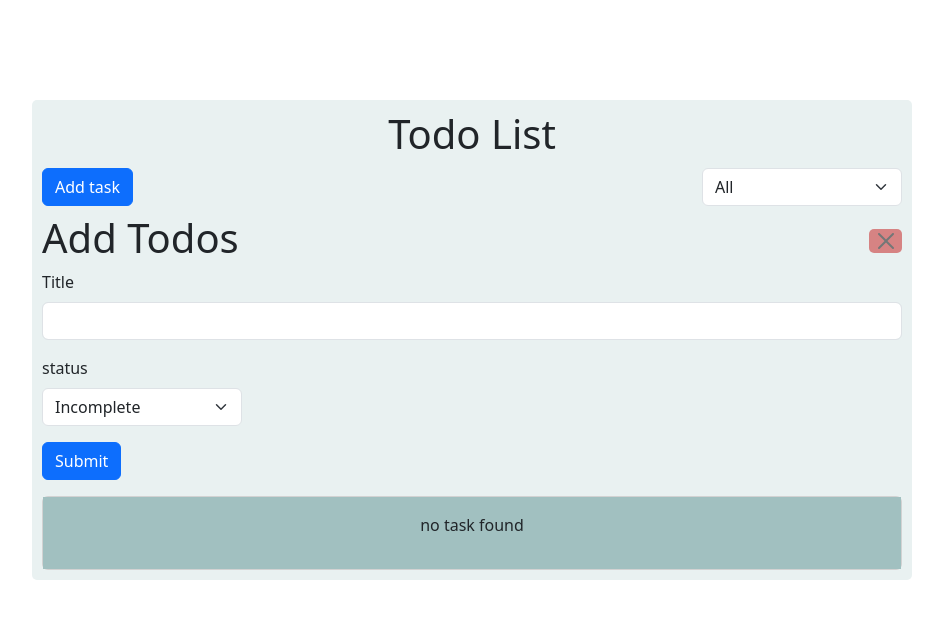
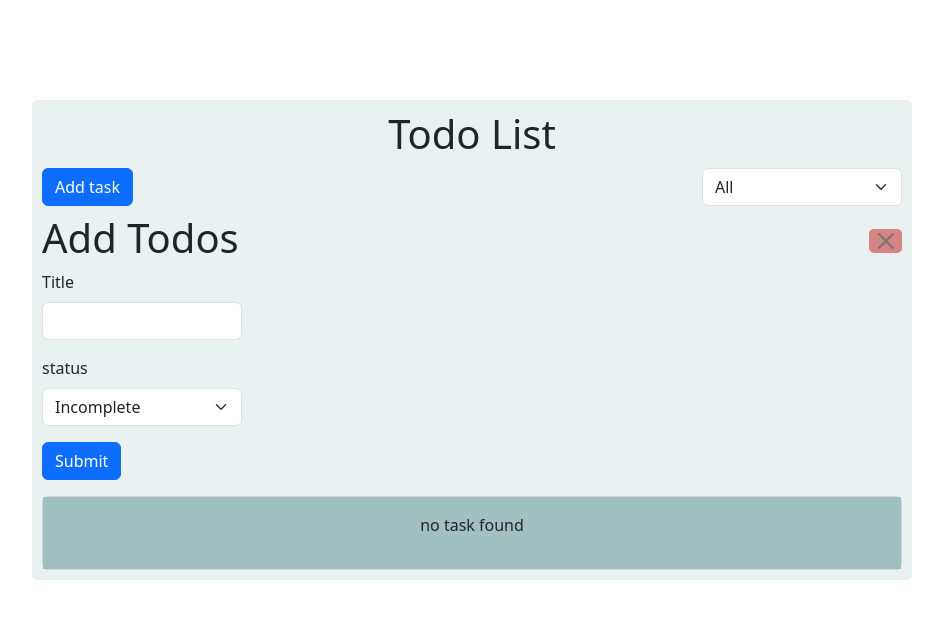
Before and after one commit to pitzee/Todo, a React (Vite) app in the folder TodoApp/: page / in a window 1280 px wide. Both pictures are taken after a click on the button "Add task". Shown: the top 618 px of the page, without its empty margins (168-1111 px from the left). Built offline with nearby package versions, Linux system fonts and the light colour scheme.

Commit message:
css added edited in task form and editform submmission is fixed

```diff
--- a/TodoApp/src/App.tsx
+++ b/TodoApp/src/App.tsx
@@ -33,6 +33,7 @@ const App = () => {
             : todo
         )
       );
+      setEditFormVisible(false);
     }
   };
 
--- a/TodoApp/src/Styles/taskform.css
+++ b/TodoApp/src/Styles/taskform.css
@@ -1,5 +1,5 @@
-.form-control {
-    width: 300px;
+input#title.form-control {
+    width: 200px;
 }
 
 select.form-select {
```
